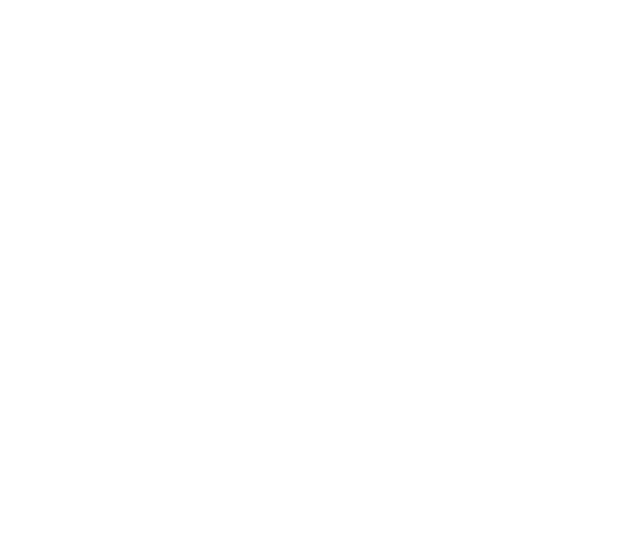
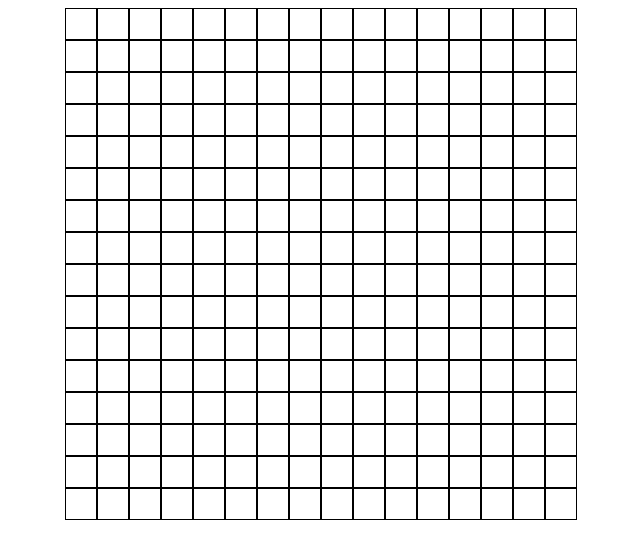
Before and after one commit to hellogaray/Project-Etch-a-Sketch, a plain HTML site: page index.html in a window 1280 px wide. Shown: the whole page, without its empty margins (319-959 px from the left). Drawn offline with Linux system fonts and the light colour scheme.

Commit message:
Adding Basics

```diff
--- a/index.html
+++ b/index.html
@@ -1,11 +1,19 @@
 <!DOCTYPE html>
 <html lang="en">
 <head>
+    <!-- Meta tags -->
     <meta charset="UTF-8">
     <meta name="viewport" content="width=device-width, initial-scale=1.0">
-    <title>Etc-a-Sketch</title>
+
+    <!-- Stylesheet -->
+    <link rel="stylesheet" href="./style.css">
+
+    <!-- Script -->
+    <script src="script.js" defer></script>
 </head>
 <body>
+    <div id="container">
 
+    </div>
 </body>
 </html>
--- a/script.js
+++ b/script.js
@@ -0,0 +1,40 @@
+const container = document.getElementById("container");
+
+function gridMaker(rows, cols) {
+    container.style.setProperty('--grid-rows', rows);
+    container.style.setProperty('--grid-cols', cols);
+
+    for (var i = 0; i < rows; i++) {
+        const col = document.createElement("div");
+        col.classList.add("column" + i);
+
+        for (var j = 0; j < cols; j++) {
+            const cell = document.createElement('div');
+            cell.textContent = "";
+            cell.classList.add("cell" + j);
+
+            cell.addEventListener("mouseover", function() {
+                paintOver(cell);
+            });
+
+            cell.addEventListener("mousedown", function() {
+                clearPaint(cell);
+            });
+
+            col.appendChild(cell);
+        }
+        container.appendChild(col);
+    }
+}
+
+// Mouse Over Function to Paint
+function paintOver(cell) {
+    cell.style.backgroundColor = "black";
+}
+
+// On Click Function to Clear Paint
+function clearPaint(cell) {
+    cell.style.backgroundColor = "";
+}
+
+gridMaker(16, 16);
--- a/style.css
+++ b/style.css
@@ -0,0 +1,23 @@
+:root {
+    --grid-cols: 1;
+    --grid-rows: 1;
+}
+
+#container {
+    display: flex;
+    justify-content: center;
+}
+
+[class^="column"] {
+    align-content: center;
+    text-align: center;
+}
+
+[class^="cell"] {
+    align-content: center;
+    width: 30px;
+    height: 30px;
+    align-items: center;
+    border: .5px solid #000;
+    text-align: center;
+}
```
